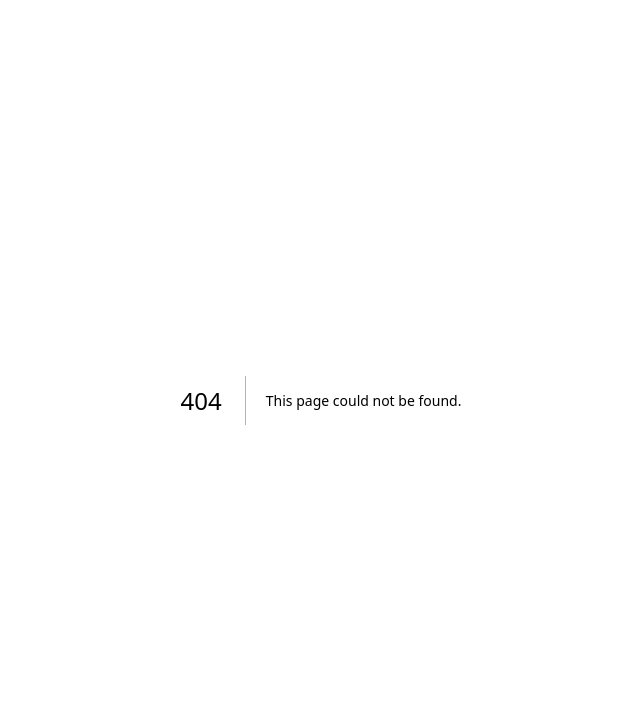
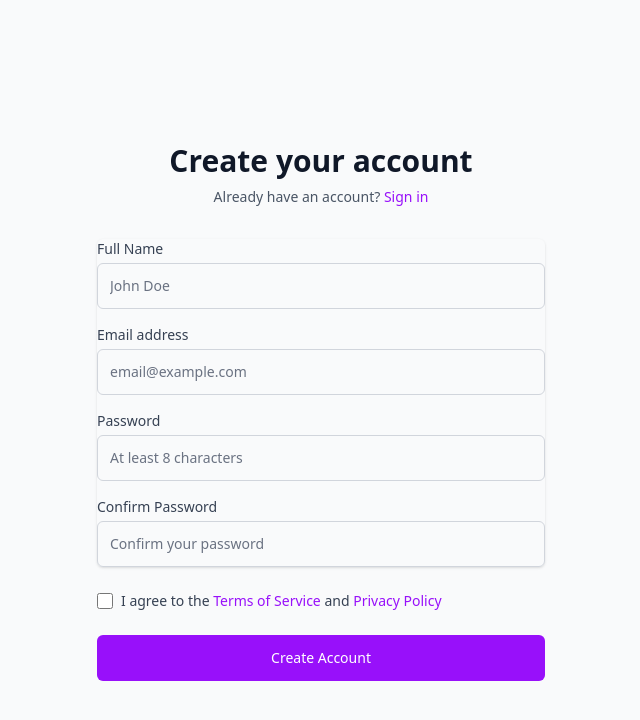
Before and after one commit to rizallfrm/asset-digital-products, a Next.js app: page /auth/register in a window 1280 px wide. Before the commit this address had no page. Shown: the top 720 px of the page, without its empty margins (319-959 px from the left). Built offline with nearby package versions, Linux system fonts and the light colour scheme.

Commit message:
feat: add auth register

```diff
--- /dev/null
+++ b/pages/auth/register.js
@@ -0,0 +1,217 @@
+import { useState } from 'react';
+import { useRouter } from 'next/router';
+import { toast } from 'react-toastify';
+import Link from 'next/link';
+
+export default function RegisterPage() {
+  const [formData, setFormData] = useState({
+    name: '',
+    email: '',
+    password: '',
+    confirmPassword: ''
+  });
+  const [loading, setLoading] = useState(false);
+  const [errors, setErrors] = useState({});
+  const router = useRouter();
+
+  const handleChange = (e) => {
+    const { name, value } = e.target;
+    setFormData(prev => ({
+      ...prev,
+      [name]: value
+    }));
+  };
+
+  const validateForm = () => {
+    const newErrors = {};
+
+    if (!formData.name.trim()) {
+      newErrors.name = 'Name is required';
+    }
+
+    if (!formData.email.trim()) {
+      newErrors.email = 'Email is required';
+    } else if (!/^[^\s@]+@[^\s@]+\.[^\s@]+$/.test(formData.email)) {
+      newErrors.email = 'Email is invalid';
+    }
+
+    if (!formData.password) {
+      newErrors.password = 'Password is required';
+    } else if (formData.password.length < 8) {
+      newErrors.password = 'Password must be at least 8 characters';
+    }
+
+    if (formData.password !== formData.confirmPassword) {
+      newErrors.confirmPassword = 'Passwords do not match';
+    }
+
+    setErrors(newErrors);
+    return Object.keys(newErrors).length === 0;
+  };
+
+  const handleSubmit = async (e) => {
+    e.preventDefault();
+
+    if (!validateForm()) {
+      return;
+    }
+
+    setLoading(true);
+
+    try {
+      const response = await fetch('/api/auth/register', {
+        method: 'POST',
+        headers: {
+          'Content-Type': 'application/json',
+        },
+        body: JSON.stringify({
+          name: formData.name,
+          email: formData.email,
+          password: formData.password
+        }),
+      });
+
+      const data = await response.json();
+
+      if (response.ok) {
+        toast.success('Registration successful! Please login.');
+        router.push('/auth/login');
+      } else {
+        toast.error(data.message || 'Registration failed');
+      }
+    } catch (error) {
+      toast.error('An error occurred during registration');
+    } finally {
+      setLoading(false);
+    }
+  };
+
+  return (
+    <div className="min-h-screen flex items-center justify-center bg-gray-50 py-12 px-4 sm:px-6 lg:px-8">
+      <div className="max-w-md w-full space-y-8">
+        <div>
+          <h2 className="mt-6 text-center text-3xl font-extrabold text-gray-900">
+            Create your account
+          </h2>
+          <p className="mt-2 text-center text-sm text-gray-600">
+            Already have an account?{' '}
+            <Link href="/auth/login"
+              className="font-medium text-purple-600 hover:text-purple-500">
+                Sign in
+            </Link>
+          </p>
+        </div>
+        <form className="mt-8 space-y-6" onSubmit={handleSubmit}>
+          <div className="rounded-md shadow-sm space-y-4">
+            <div>
+              <label htmlFor="name" className="block text-sm font-medium text-gray-700 mb-1">
+                Full Name
+              </label>
+              <input
+                id="name"
+                name="name"
+                type="text"
+                autoComplete="name"
+                required
+                className={`appearance-none rounded-md relative block w-full px-3 py-3 border ${errors.name ? 'border-red-300' : 'border-gray-300'} placeholder-gray-500 text-gray-900 focus:outline-none focus:ring-purple-500 focus:border-purple-500 focus:z-10 sm:text-sm`}
+                placeholder="John Doe"
+                value={formData.name}
+                onChange={handleChange}
+              />
+              {errors.name && <p className="mt-1 text-sm text-red-600">{errors.name}</p>}
+            </div>
+            <div>
+              <label htmlFor="email" className="block text-sm font-medium text-gray-700 mb-1">
+                Email address
+              </label>
+              <input
+                id="email"
+                name="email"
+                type="email"
+                autoComplete="email"
+                required
+                className={`appearance-none rounded-md relative block w-full px-3 py-3 border ${errors.email ? 'border-red-300' : 'border-gray-300'} placeholder-gray-500 text-gray-900 focus:outline-none focus:ring-purple-500 focus:border-purple-500 focus:z-10 sm:text-sm`}
+                placeholder="email@example.com"
+                value={formData.email}
+                onChange={handleChange}
+              />
+              {errors.email && <p className="mt-1 text-sm text-red-600">{errors.email}</p>}
+            </div>
+            <div>
+              <label htmlFor="password" className="block text-sm font-medium text-gray-700 mb-1">
+                Password
+              </label>
+              <input
+                id="password"
+                name="password"
+                type="password"
+                autoComplete="new-password"
+                required
+                className={`appearance-none rounded-md relative block w-full px-3 py-3 border ${errors.password ? 'border-red-300' : 'border-gray-300'} placeholder-gray-500 text-gray-900 focus:outline-none focus:ring-purple-500 focus:border-purple-500 focus:z-10 sm:text-sm`}
+                placeholder="At least 8 characters"
+                value={formData.password}
+                onChange={handleChange}
+              />
+              {errors.password && <p className="mt-1 text-sm text-red-600">{errors.password}</p>}
+            </div>
+            <div>
+              <label htmlFor="confirmPassword" className="block text-sm font-medium text-gray-700 mb-1">
+                Confirm Password
+              </label>
+              <input
+                id="confirmPassword"
+                name="confirmPassword"
+                type="password"
+                autoComplete="new-password"
+                required
+                className={`appearance-none rounded-md relative block w-full px-3 py-3 border ${errors.confirmPassword ? 'border-red-300' : 'border-gray-300'} placeholder-gray-500 text-gray-900 focus:outline-none focus:ring-purple-500 focus:border-purple-500 focus:z-10 sm:text-sm`}
+                placeholder="Confirm your password"
+                value={formData.confirmPassword}
+                onChange={handleChange}
+              />
+              {errors.confirmPassword && <p className="mt-1 text-sm text-red-600">{errors.confirmPassword}</p>}
+            </div>
+          </div>
+
+          <div className="flex items-center">
+            <input
+              id="terms"
+              name="terms"
+              type="checkbox"
+              required
+              className="h-4 w-4 text-purple-600 focus:ring-purple-500 border-gray-300 rounded"
+            />
+            <label htmlFor="terms" className="ml-2 block text-sm text-gray-700">
+              I agree to the{' '}
+              <Link href="/terms"
+                 className="text-purple-600 hover:text-purple-500">Terms of Service
+              </Link>{' '}
+              and{' '}
+              <Link href="/privacy"
+                className="text-purple-600 hover:text-purple-500">Privacy Policy
+              </Link>
+            </label>
+          </div>
+
+          <div>
+            <button
+              type="submit"
+              disabled={loading}
+              className="group relative w-full flex justify-center py-3 px-4 border border-transparent text-sm font-medium rounded-md text-white bg-purple-600 hover:bg-purple-700 focus:outline-none focus:ring-2 focus:ring-offset-2 focus:ring-purple-500 disabled:opacity-50"
+            >
+              {loading ? (
+                <>
+                  <svg className="animate-spin -ml-1 mr-3 h-5 w-5 text-white" xmlns="http://www.w3.org/2000/svg" fill="none" viewBox="0 0 24 24">
+                    <circle className="opacity-25" cx="12" cy="12" r="10" stroke="currentColor" strokeWidth="4"></circle>
+                    <path className="opacity-75" fill="currentColor" d="M4 12a8 8 0 018-8V0C5.373 0 0 5.373 0 12h4zm2 5.291A7.962 7.962 0 014 12H0c0 3.042 1.135 5.824 3 7.938l3-2.647z"></path>
+                  </svg>
+                  Processing...
+                </>
+              ) : 'Create Account'}
+            </button>
+          </div>
+        </form>
+      </div>
+    </div>
+  );
+}
```
